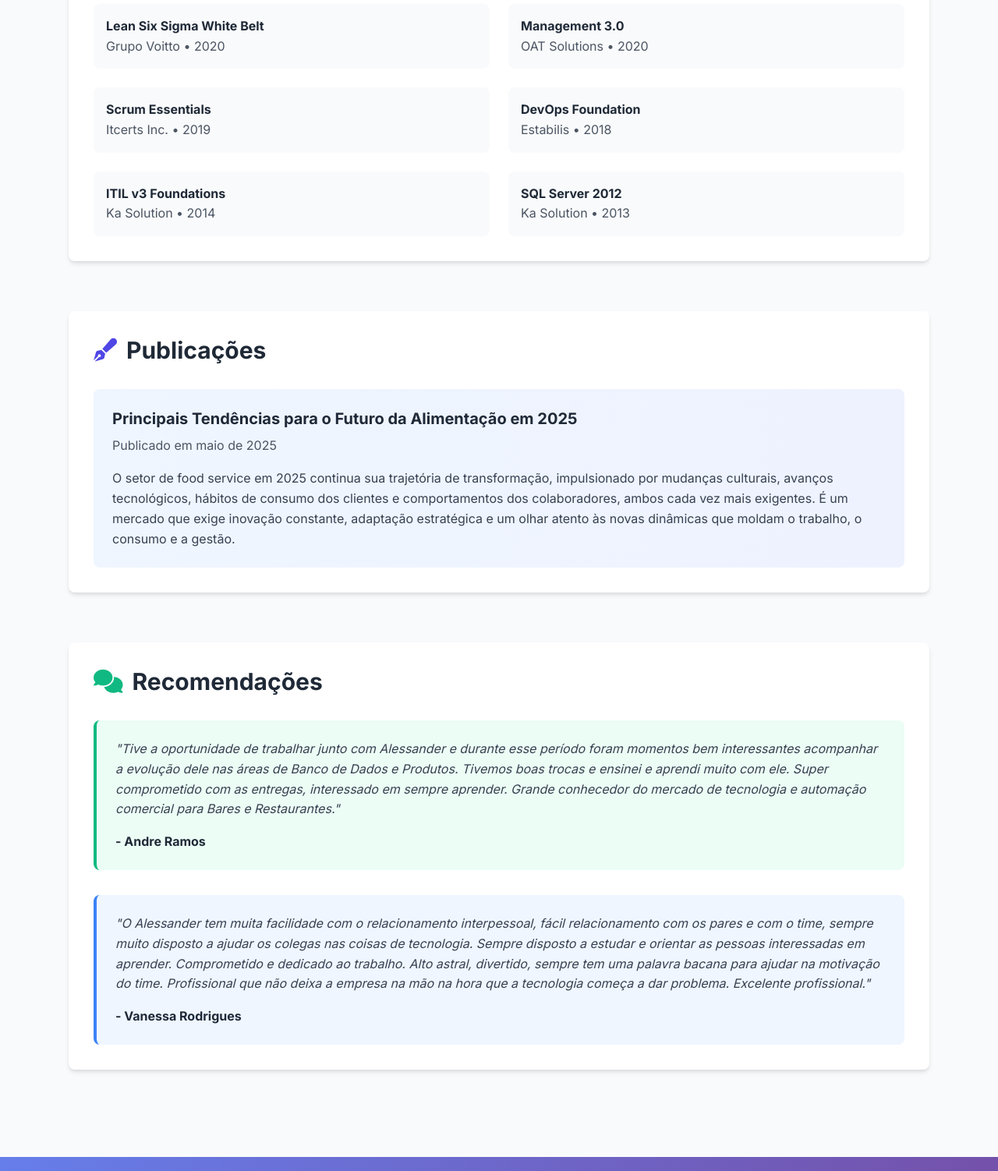
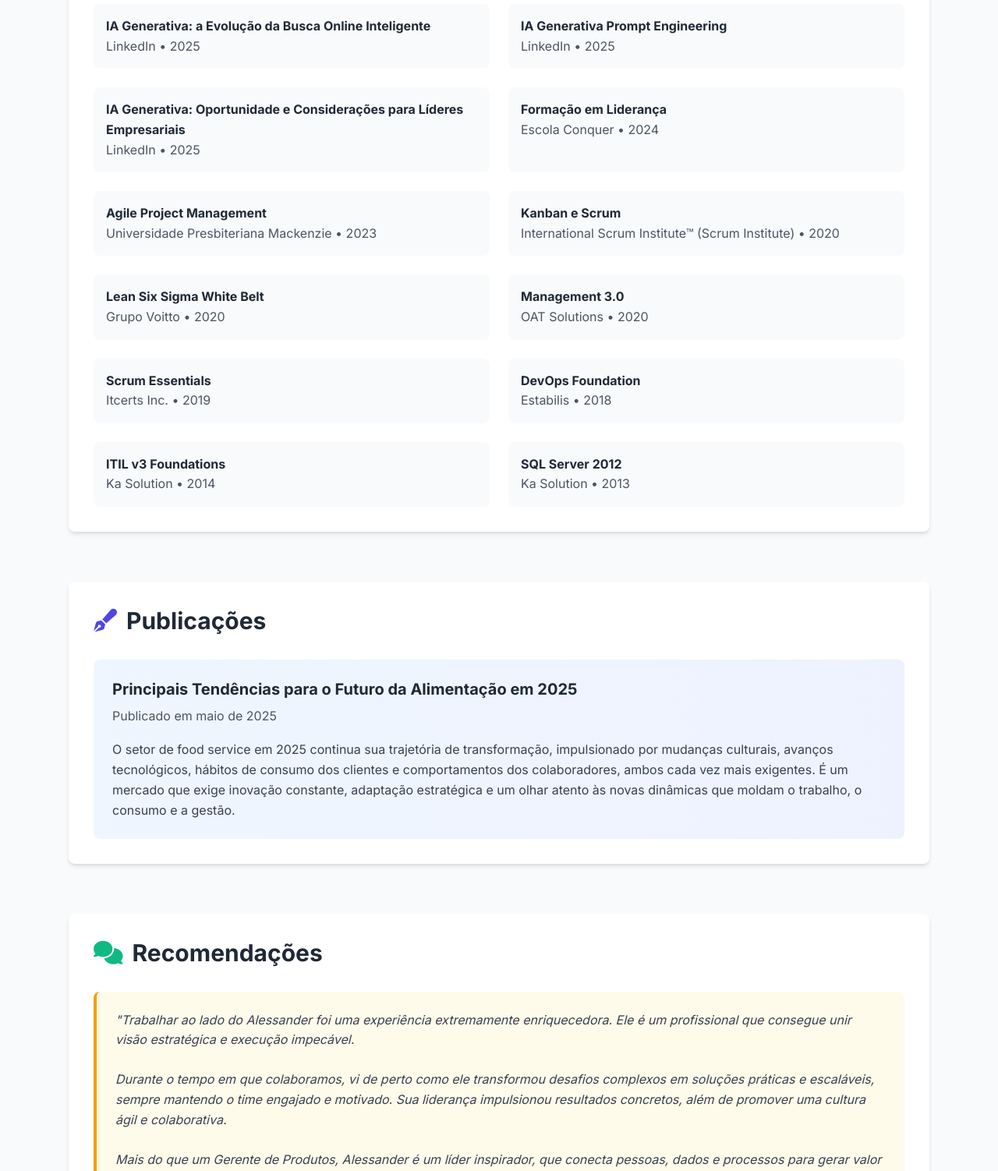
Before and after one commit to alessander-dutra/portfolio, a plain HTML site: page index.html in a window 1280 px wide. Shown: the part 2850-4352 px from the top of the page at 78% size. Drawn offline with nearby package versions, Linux system fonts and the light colour scheme.

Commit message:
Update index.html

```diff
--- a/index.html
+++ b/index.html
@@ -237,6 +237,30 @@
                 </h3>
                 <div class="grid md:grid-cols-2 gap-6">
                     <div class="p-4 bg-gray-50 rounded-lg">
+                        <h4 class="font-bold text-gray-800">IA Generativa: a Evolução da Busca Online Inteligente</h4>
+                        <p class="text-gray-600">LinkedIn • 2025</p>
+                    </div>
+                    <div class="p-4 bg-gray-50 rounded-lg">
+                        <h4 class="font-bold text-gray-800">IA Generativa Prompt Engineering</h4>
+                        <p class="text-gray-600">LinkedIn • 2025</p>
+                    </div>
+                    <div class="p-4 bg-gray-50 rounded-lg">
+                        <h4 class="font-bold text-gray-800">IA Generativa: Oportunidade e Considerações para Líderes Empresariais</h4>
+                        <p class="text-gray-600">LinkedIn • 2025</p>
+                    </div>
+                    <div class="p-4 bg-gray-50 rounded-lg">
+                        <h4 class="font-bold text-gray-800">Formação em Liderança</h4>
+                        <p class="text-gray-600">Escola Conquer • 2024</p>
+                    </div>
+                    <div class="p-4 bg-gray-50 rounded-lg">
+                        <h4 class="font-bold text-gray-800">Agile Project Management</h4>
+                        <p class="text-gray-600">Universidade Presbiteriana Mackenzie • 2023</p>
+                    </div>
+                    <div class="p-4 bg-gray-50 rounded-lg">
+                        <h4 class="font-bold text-gray-800">Kanban e Scrum</h4>
+                        <p class="text-gray-600">International Scrum Institute™ (Scrum Institute) • 2020</p>
+                    </div>
+                    <div class="p-4 bg-gray-50 rounded-lg">
                         <h4 class="font-bold text-gray-800">Lean Six Sigma White Belt</h4>
                         <p class="text-gray-600">Grupo Voitto • 2020</p>
                     </div>
@@ -289,15 +313,26 @@
                     Recomendações
                 </h3>
                 <div class="space-y-8">
-                    <div class="p-6 bg-green-50 rounded-lg border-l-4 border-green-500">
+                    <div class="p-6 bg-yellow-50 rounded-lg border-l-4 border-yellow-500">
                         <p class="text-gray-700 italic mb-4">
-                            "Tive a oportunidade de trabalhar junto com Alessander e durante esse período foram momentos bem interessantes acompanhar a evolução dele nas áreas de Banco de Dados e Produtos. Tivemos boas trocas e ensinei e aprendi muito com ele. Super comprometido com as entregas, interessado em sempre aprender. Grande conhecedor do mercado de tecnologia e automação comercial para Bares e Restaurantes."
+                            "Trabalhar ao lado do Alessander foi uma experiência extremamente enriquecedora. Ele é um profissional que consegue unir visão estratégica e execução impecável.<br><br>
+                            Durante o tempo em que colaboramos, vi de perto como ele transformou desafios complexos em soluções práticas e escaláveis, sempre mantendo o time engajado e motivado. Sua liderança impulsionou resultados concretos, além de promover uma cultura ágil e colaborativa.<br><br>
+                            Mais do que um Gerente de Produtos, Alessander é um líder inspirador, que conecta pessoas, dados e processos para gerar valor real ao negócio. É alguém em quem se pode confiar para guiar times, criar estratégias inovadoras e entregar resultados consistentes."
+                        </p>
+                        <p class="font-bold text-gray-800">- Chrystiane C. G. Jajácomo Aoki </div>
+                        <div class="p-6 bg-green-50 rounded-lg border-l-4 border-green-500">
+                        <p class="text-gray-700 italic mb-4">
+                            "Tive a oportunidade de trabalhar junto com Alessander e durante esse período foram momentos bem interessantes acompanhar a evolução dele nas áreas de Banco de Dados e Produtos.<br><br>
+                             Tivemos boas trocas e ensinei e aprendi muito com ele. Super comprometido com as entregas, interessado em sempre aprender.<br><br>
+                             Grande conhecedor do mercado de tecnologia e automação comercial para Bares e Restaurantes."
                         </p>
                         <p class="font-bold text-gray-800">- Andre Ramos</p>
                     </div>
                     <div class="p-6 bg-blue-50 rounded-lg border-l-4 border-blue-500">
                         <p class="text-gray-700 italic mb-4">
-                            "O Alessander tem muita facilidade com o relacionamento interpessoal, fácil relacionamento com os pares e com o time, sempre muito disposto a ajudar os colegas nas coisas de tecnologia. Sempre disposto a estudar e orientar as pessoas interessadas em aprender. Comprometido e dedicado ao trabalho. Alto astral, divertido, sempre tem uma palavra bacana para ajudar na motivação do time. Profissional que não deixa a empresa na mão na hora que a tecnologia começa a dar problema. Excelente profissional."
+                            "O Alessander tem muita facilidade com o relacionamento interpessoal, fácil relacionamento com os pares e com o time, sempre muito disposto a ajudar os colegas nas coisas de tecnologia.<br><br>
+                             Sempre disposto a estudar e orientar as pessoas interessadas em aprender. Comprometido e dedicado ao trabalho. Alto astral, divertido, sempre tem uma palavra bacana para ajudar na motivação do time.<br><br>
+                             Profissional que não deixa a empresa na mão na hora que a tecnologia começa a dar problema. Excelente profissional."
                         </p>
                         <p class="font-bold text-gray-800">- Vanessa Rodrigues</p>
                     </div>
```
